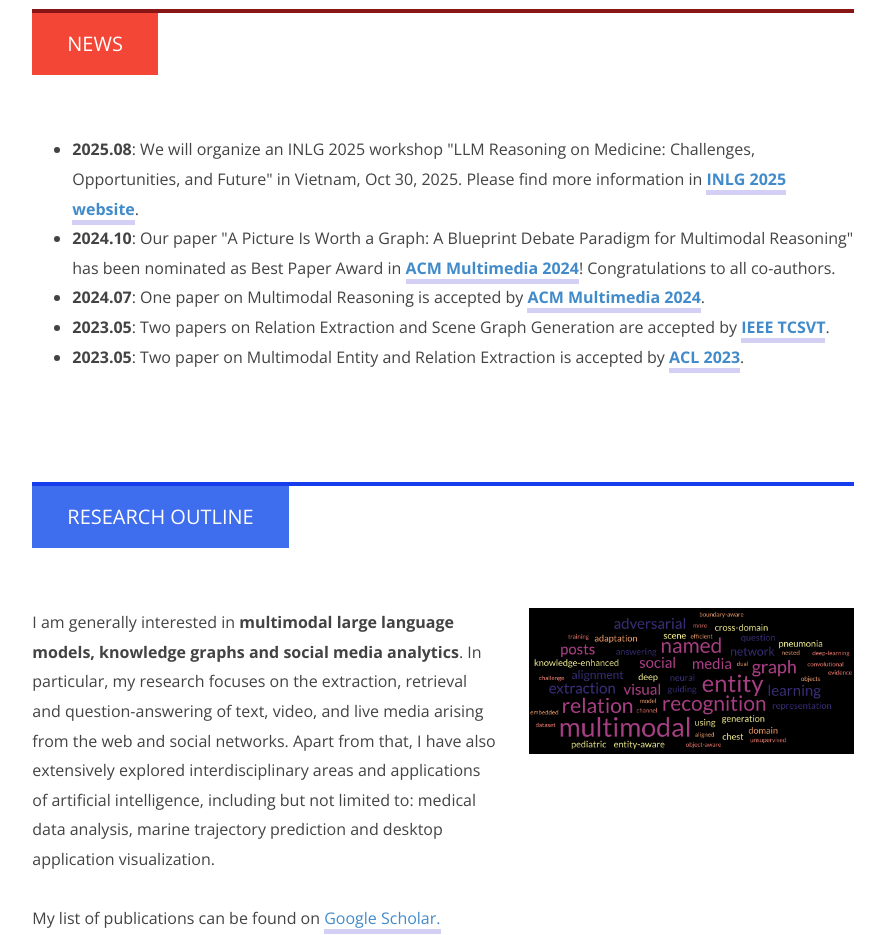
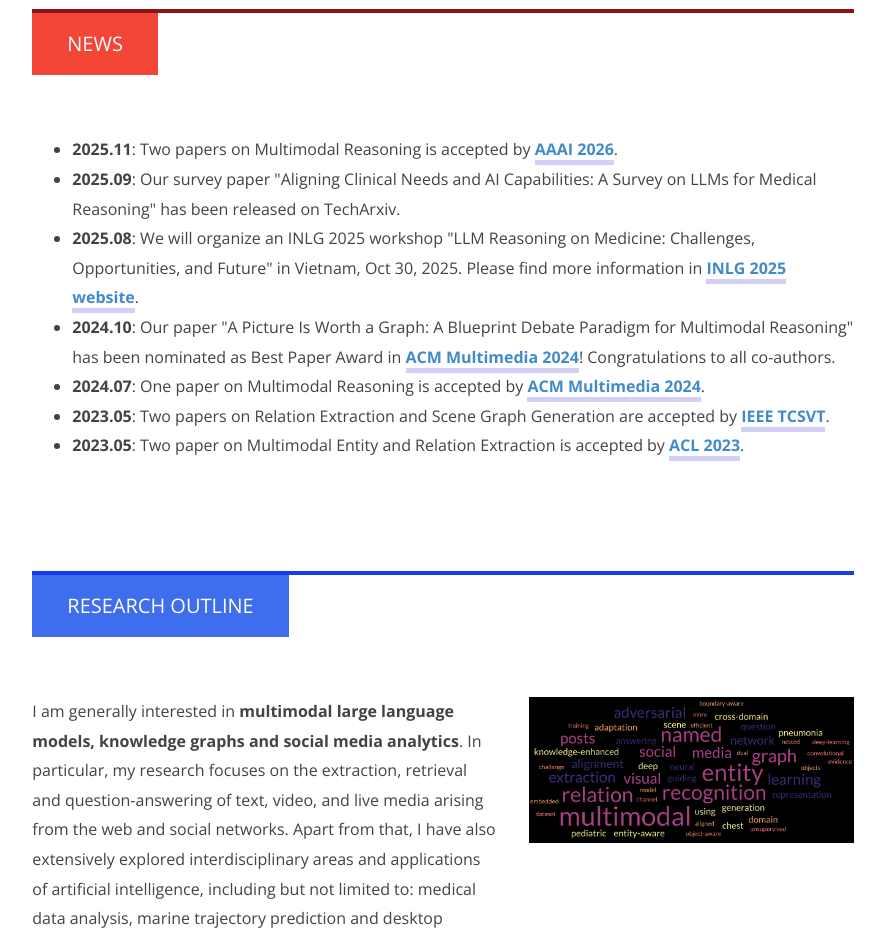
Before and after one commit to thecharm/thecharm.github.io, a plain HTML site: page index.html in a window 1280 px wide. Shown: the part 800-1735 px from the top of the page, without its empty margins (344-1229 px from the left). Drawn offline with nearby package versions, Linux system fonts and the light colour scheme; some packages are replaced by stand-ins of ours.

Commit message:
Add recent publication updates to index.html

```diff
--- a/index.html
+++ b/index.html
@@ -228,6 +228,8 @@
 				<div class="row">
 					<div class="col-md-12">
 						<ul>
+							<li><strong>2025.11</strong>: Two papers on Multimodal Reasoning is accepted by <strong><a href="https://aaai.org/conference/aaai/aaai-26/" target="_blank">AAAI 2026</a></strong>.</li>
+							<li><strong>2025.09</strong>: Our survey paper "Aligning Clinical Needs and AI Capabilities: A Survey on LLMs for Medical Reasoning" has been released on TechArxiv.</li>
 							<li><strong>2025.08</strong>: We will organize an INLG 2025 workshop "LLM Reasoning on Medicine: Challenges, Opportunities, and Future" in Vietnam, Oct 30, 2025. Please find more information in <strong><a href="https://2025.inlgmeeting.org/workshops-tutorials-llm-medicine.html" target="_blank">INLG 2025 website</a></strong>.</li>
 							<li><strong>2024.10</strong>: Our paper "A Picture Is Worth a Graph: A Blueprint Debate Paradigm for Multimodal Reasoning" has been nominated as Best Paper Award in <strong><a href="https://2024.acmmm.org/" target="_blank">ACM Multimedia 2024</a></strong>! Congratulations to all co-authors. </li>
 							<li><strong>2024.07</strong>: One paper on Multimodal Reasoning is accepted by <strong><a href="https://2024.acmmm.org/" target="_blank">ACM Multimedia 2024</a></strong>.</li>
```
